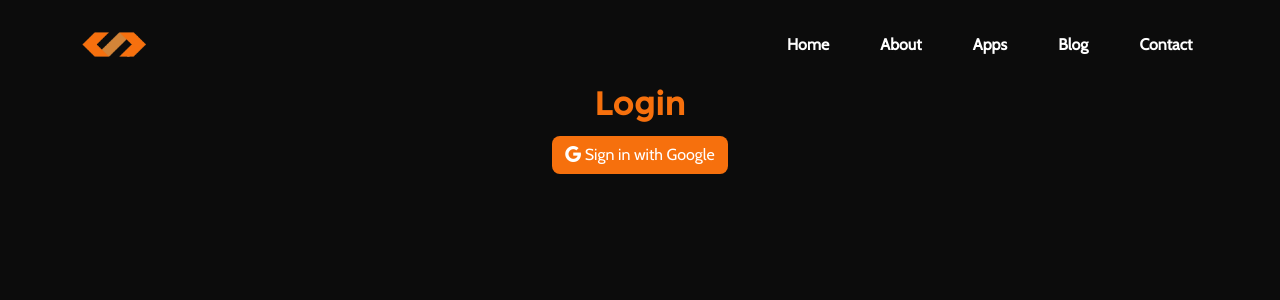
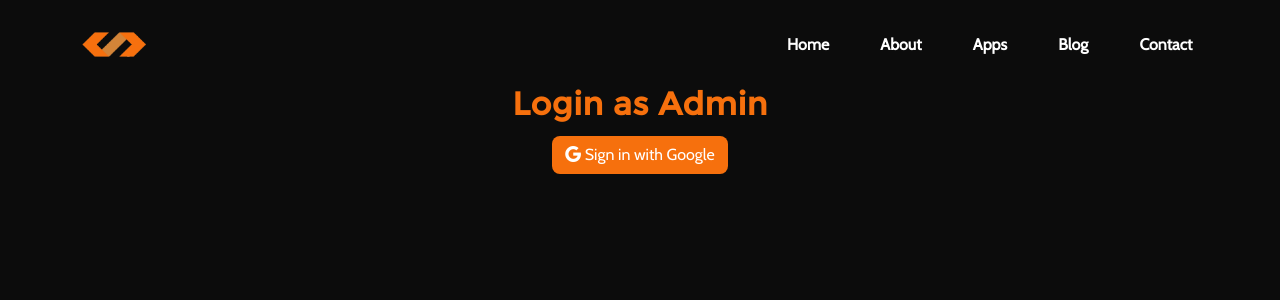
Before and after one commit to heli-toon/muhaiminsalay, a React (Vite) app: page /login in a window 1280 px wide. Shown: the top 300 px of the page. Built offline with nearby package versions, Linux system fonts and the light colour scheme; no server answers.

Commit message:
Refactor PrivateRoute to remove admin email check; update Login header to specify admin login

```diff
--- a/src/components/PrivateRoutes.jsx
+++ b/src/components/PrivateRoutes.jsx
@@ -1,11 +1,11 @@
+// src/components/PrivateRoute.js
 import { Navigate } from "react-router-dom";
 import { useAuth } from "../context/AuthContext";
 
 const PrivateRoute = ({ children }) => {
   const { currentUser } = useAuth();
-  const adminEmail = "abdulkanton2005@gmail.com";
 
-  return currentUser && currentUser.email === adminEmail ? children : <Navigate to="/login" />;
+  return currentUser ? children : <Navigate to="/login" />;
 };
 
 export default PrivateRoute;
--- a/src/pages/Login.jsx
+++ b/src/pages/Login.jsx
@@ -18,7 +18,7 @@ export default function Login() {
   return (
     <>
         <section>
-            <h2>Login</h2>
+            <h2>Login as Admin</h2>
             <button onClick={handleLogin} className="btned btn"><i className="bi bi-google"></i> Sign in with Google</button>
         </section>
     </>
```
